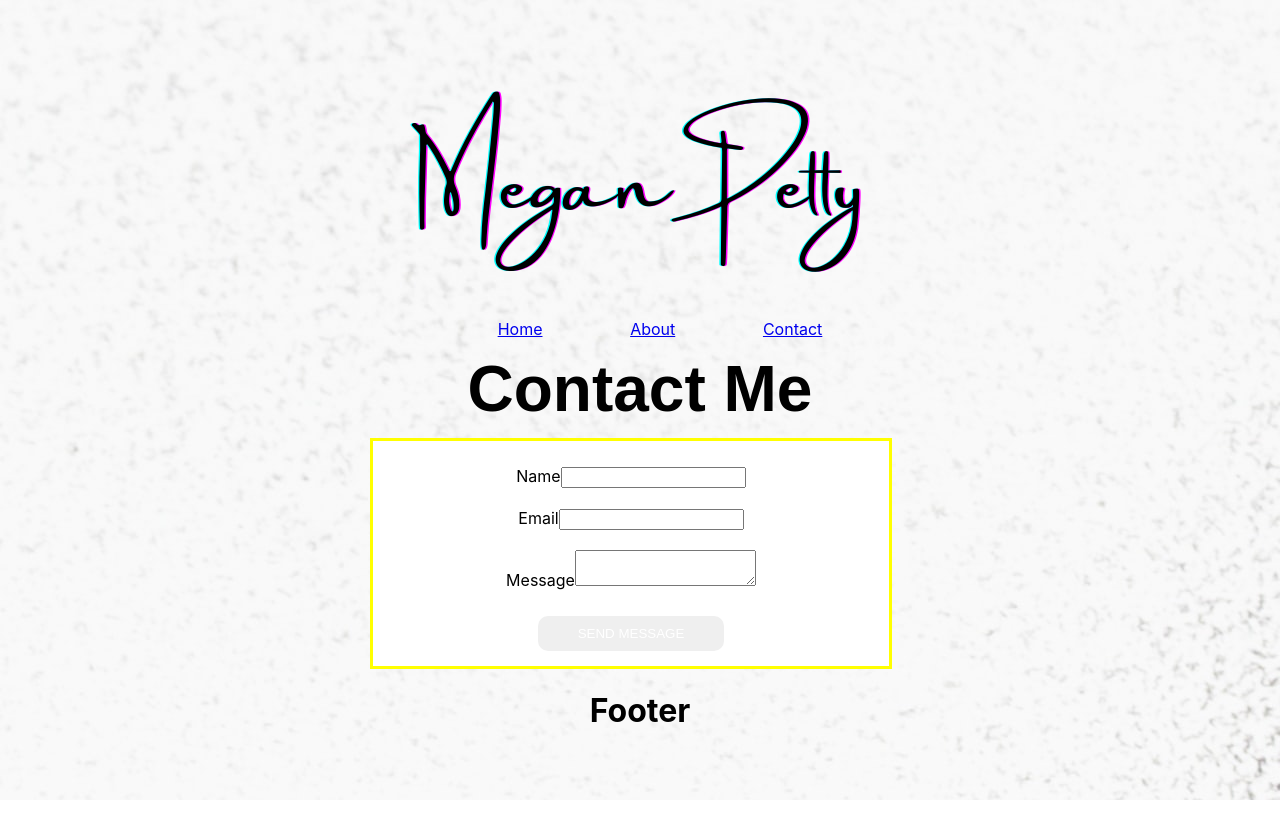
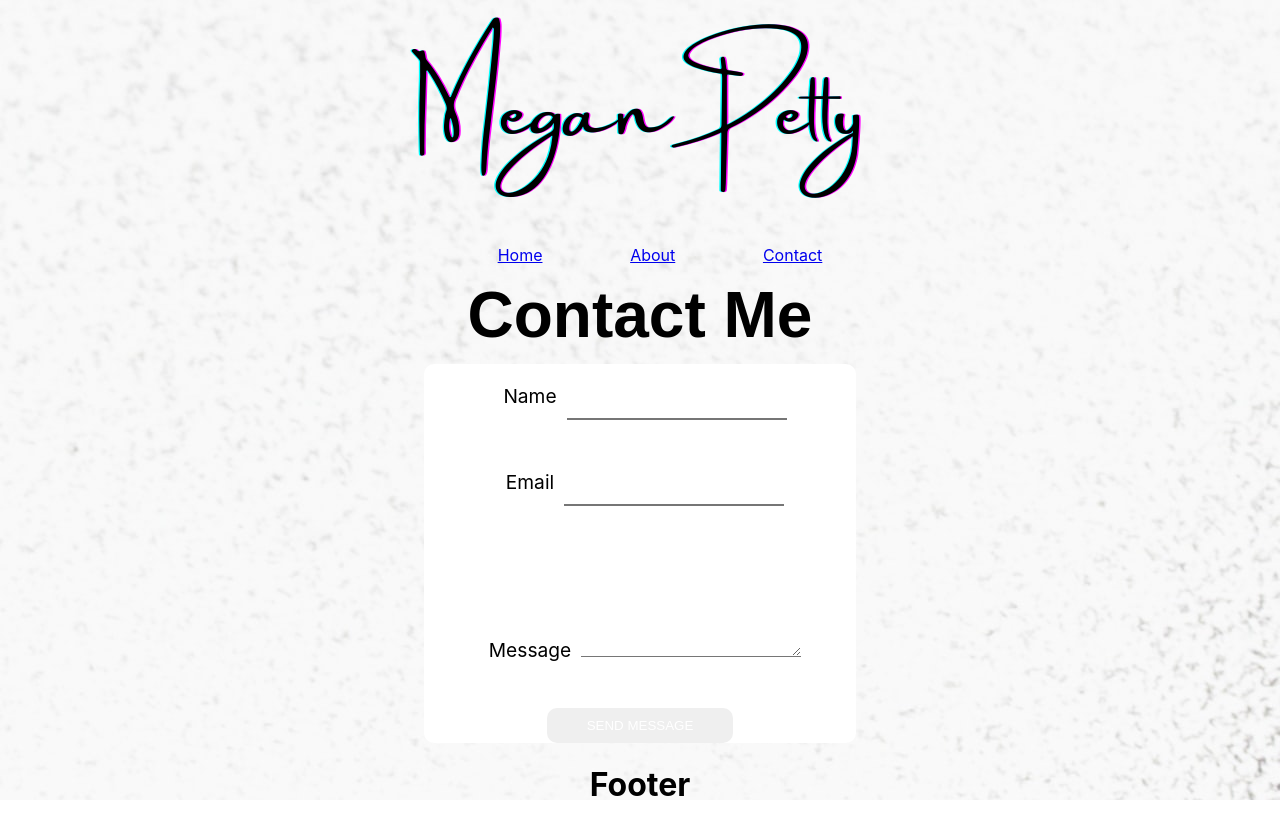
Before and after one commit to mjwall13/webdevmeg, a React (Create React App) app in the folder app/: page /contact in a window 1280 px wide. Before the commit the page ends 800 px from the top, so only its background shows below. Built offline with nearby package versions, Linux system fonts and the light colour scheme.

Commit message:
form css

```diff
--- a/app/src/brand.module.css
+++ b/app/src/brand.module.css
@@ -29,12 +29,32 @@
 
 .input {
   padding: 10px;
-  width: 300px;
+  width: 200px;
   max-width: 90%;
-  font-size: 2rem;
+  font-size: 1.3rem;
   letter-spacing: 1px;
-  color: white;
-  border-radius: 10px;
+  color: black;
+  border-bottom: 2px solid dark;
+  border-top: none;
+  border-left: none;
+  border-right: none;
+}
+
+.textarea{
+  padding: 10px;
+  width: 200px;
+  max-width: 90%;
+  font-size: 1rem;
+  letter-spacing: 1px;
+  border: 2px solid dark;
+  color: black;
+  border-top: none;
+  border-left: none;
+  border-right: none;
+}
+
+.label {
+  padding: 10px;
 }
 
 .btn {
@@ -53,17 +73,20 @@
 
 .error {
   color: red;
+  width: 100%;
+  padding: 5px 25px 10px 25px;
 }
 
 .container {
-  max-width: 90%;
+  max-width: 80%;
   background-color: white;
-  border: 3px solid yellow;
-  padding: 15px;
+  border-radius: 10px;
+  margin: auto;
 }
 
 .formGroup {
   padding: 10px;
+  font-size: 1.2rem;
 }
 
 .nav {
@@ -150,13 +173,6 @@
   color: active;
 }
 
-.input {
-  margin-bottom: 30px;
-  color: black;
-  background-color: dark;
-  border-color: white;
-}
-
 .input:focus {
   border-color: active;
 }
--- a/app/src/components/form/index.js
+++ b/app/src/components/form/index.js
@@ -37,6 +37,7 @@ class Form extends Component {
 
     handleSubmit = (e) => {
         e.preventDefault();
+
         this.setState({
             nameError: '',
             emailError: '',
@@ -46,7 +47,7 @@ class Form extends Component {
             this.setState({
                 nameError: "Name is Required"
             })
-            }
+        }
 
         // email
         // const re = /^(([^<>()[\]\\.,;:\s@\"]+(\.[^<>()[\]\\.,;:\s@\"]+)*)|(\".+\"))@((\[[0-9]{1,3}\.[0-9]{1,3}\.[0-9]{1,3}\.[0-9]{1,3}\])|(([a-zA-Z\-0-9]+\.)+[a-zA-Z]{2,}))$/;
@@ -62,6 +63,9 @@ class Form extends Component {
                 messageError: "Message is Required"
             })
         }
+
+        let userInput = document.querySelectorAll('input');
+
     }
 
 
@@ -70,18 +74,25 @@ class Form extends Component {
     return (
         <form onSubmit={this.handleSubmit} className={styles.container}>
             <div className={styles.formGroup}>
-                <label>Name</label>
-                <input type="text" value={this.state.name} onChange={this.handleNameChange}/>
+                <label className={styles.label} >Name</label>
+                <input className={styles.input} type="text" value={this.state.name} onChange={this.handleNameChange}/>
+            </div>
+            <div>
                 <span className={styles.error} >{this.state.nameError}</span>
             </div>
+
             <div className={styles.formGroup}>
-                <label>Email</label>
-                <input type="email" value={this.state.email} onChange={this.handleEmailChange} />
+                <label className={styles.label} >Email</label>
+                <input className={styles.input} type="email" value={this.state.email} onChange={this.handleEmailChange} />
+            </div>
+            <div>
                 <span className={styles.error}>{this.state.emailError}</span>
             </div>
             <div className={styles.formGroup}>
-                <label>Message</label>
-                <textarea value={this.state.message} onChange={this.handleMessageChange} />
+                <label className={styles.label} >Message</label>
+                <textarea className={styles.textarea} value={this.state.message} onChange={this.handleMessageChange} rows="5" cols="200"/>
+            </div>
+            <div>
                 <span className={styles.error} >{this.state.messageError}</span>
             </div>
             <button type="submit" className={styles.btn} >Send Message</button>
```
